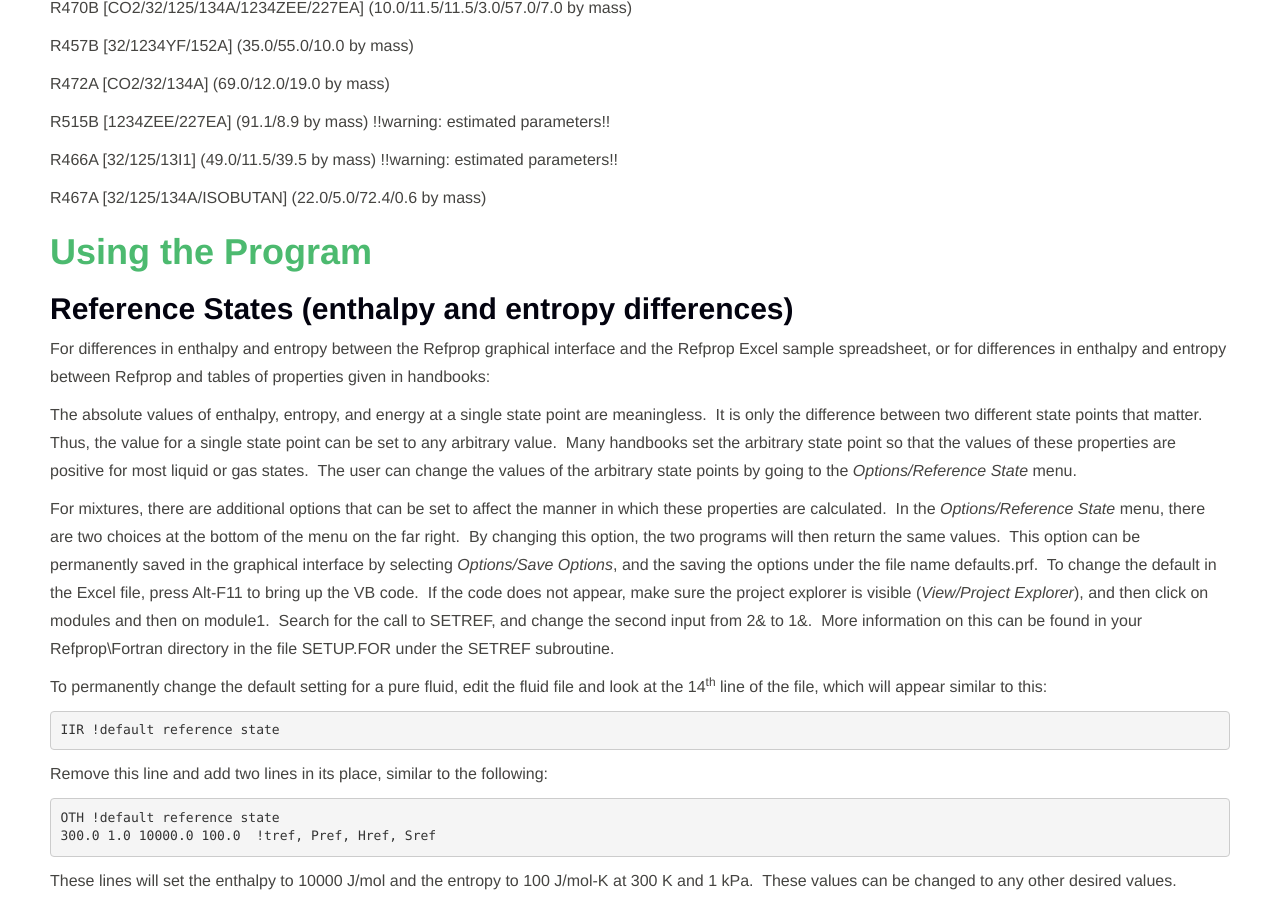
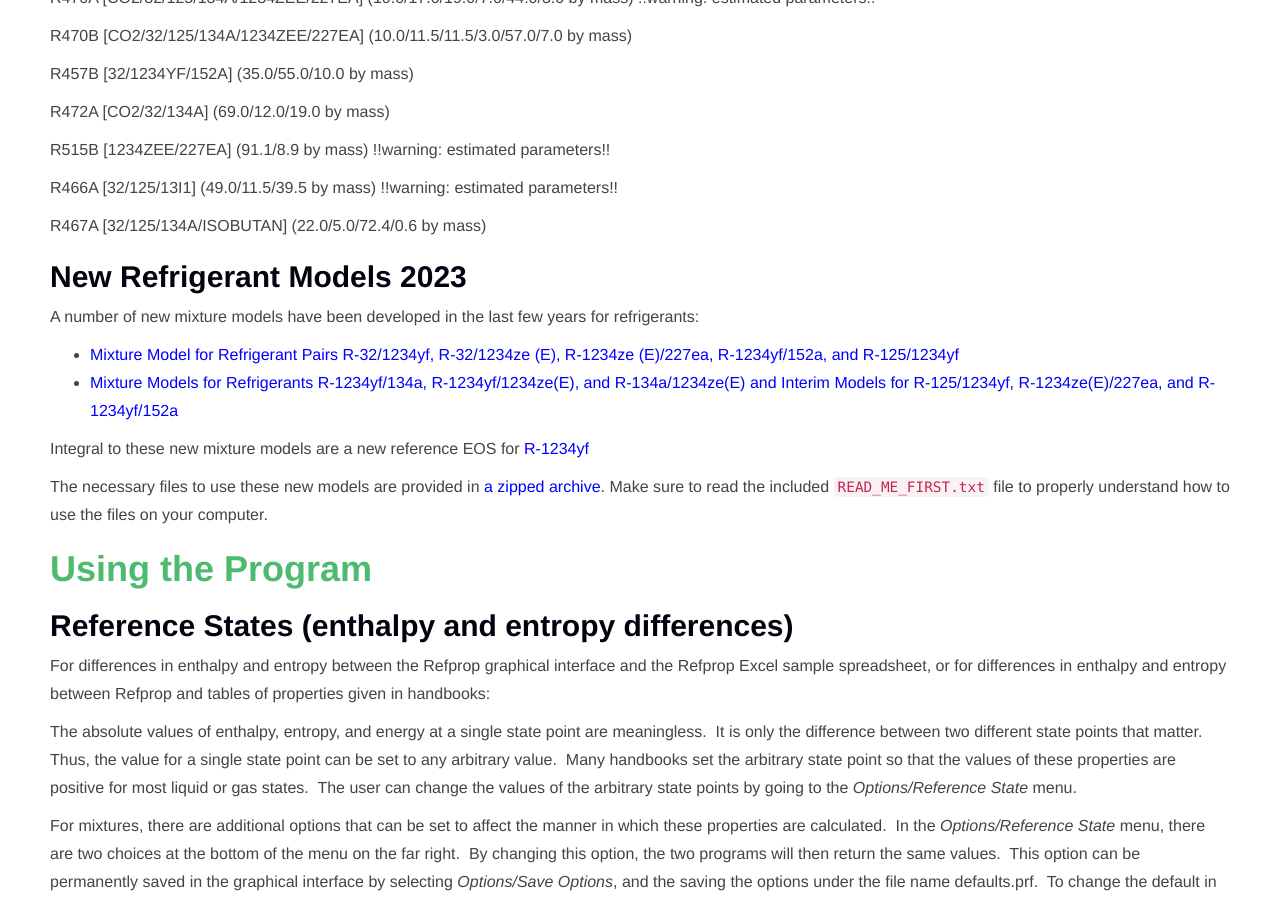
Before and after one commit to usnistgov/REFPROP-docs, a Jekyll site: the page built from index.md, in a window 1280 px wide and 900 px high, scrolled down 16337 px. Built offline with Jekyll 4.4.1, drawn with Linux system fonts in a browser that asks for light colours; nearby versions of some CDN libraries; library files that are not in the unit come from our copies; some of the changed text lies outside the part shown.

Commit message:
Add the new refrigerant mixture model files

```diff
--- a/index.md
+++ b/index.md
@@ -25,6 +25,7 @@
 10. [Help File](#help-file)
 11. [List of Fluids](#list-of-fluids)
 12. [List of Predefined Mixtures](#list-of-predefined-mixtures)
+13. [New mixture models for refrigerants 2022/2023](#new-refrigerant-models-2023)
 
 **Using the Program**
 
@@ -959,6 +960,17 @@
 
 R467A [32/125/134A/ISOBUTAN] (22.0/5.0/72.4/0.6 by mass)
 
+## New Refrigerant Models 2023
+
+A number of new mixture models have been developed in the last few years for refrigerants:
+
+* [Mixture Model for Refrigerant Pairs R-32/1234yf, R-32/1234ze (E), R-1234ze (E)/227ea, R-1234yf/152a, and R-125/1234yf](https://doi.org/10.1063/5.0135368)
+* [Mixture Models for Refrigerants R-1234yf/134a, R-1234yf/1234ze(E), and R-134a/1234ze(E) and Interim Models for R-125/1234yf, R-1234ze(E)/227ea, and R-1234yf/152a](https://doi.org/10.1063/5.0086060)
+
+Integral to these new mixture models are a new reference EOS for [R-1234yf](https://doi.org/10.1007/s10765-022-03015-y)
+
+The necessary files to use these new models are provided in [a zipped archive](RefrigerantHMX_2024_10_22.zip). Make sure to read the included ``READ_ME_FIRST.txt`` file to properly understand how to use the files on your computer.
+
 # Using the Program
 
 ## Reference States (enthalpy and entropy differences)
```
Also changed, not shown: 1 other file.
